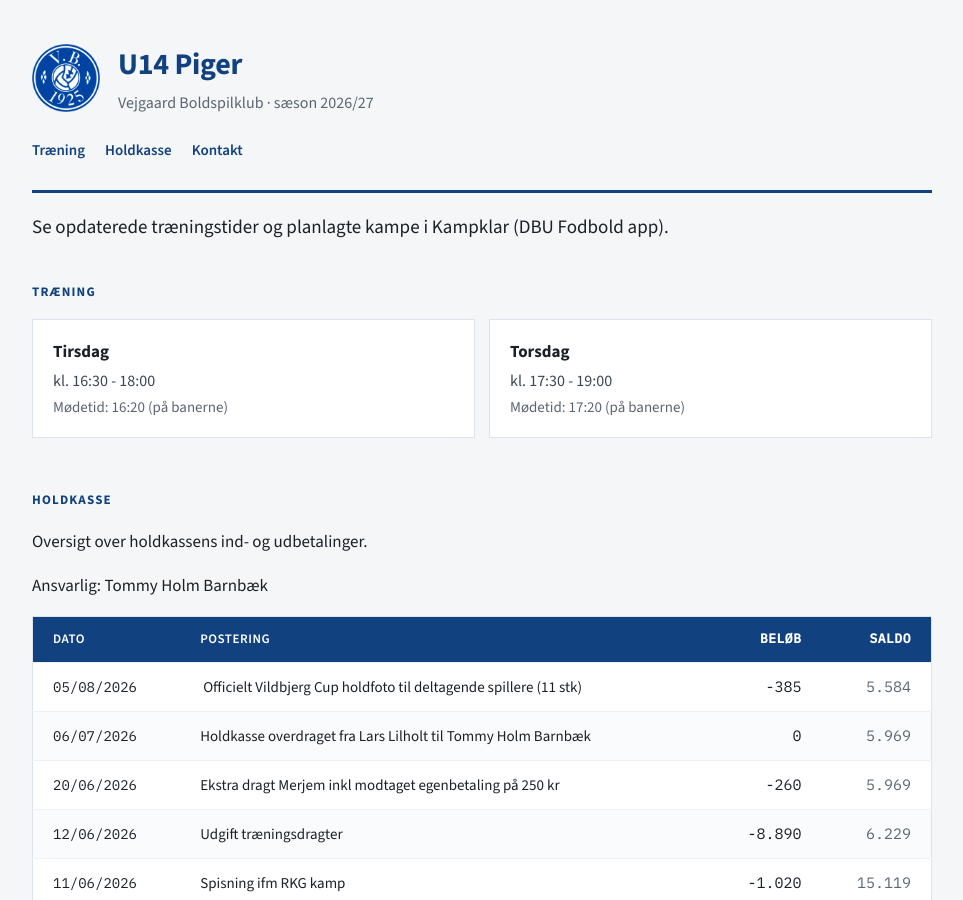
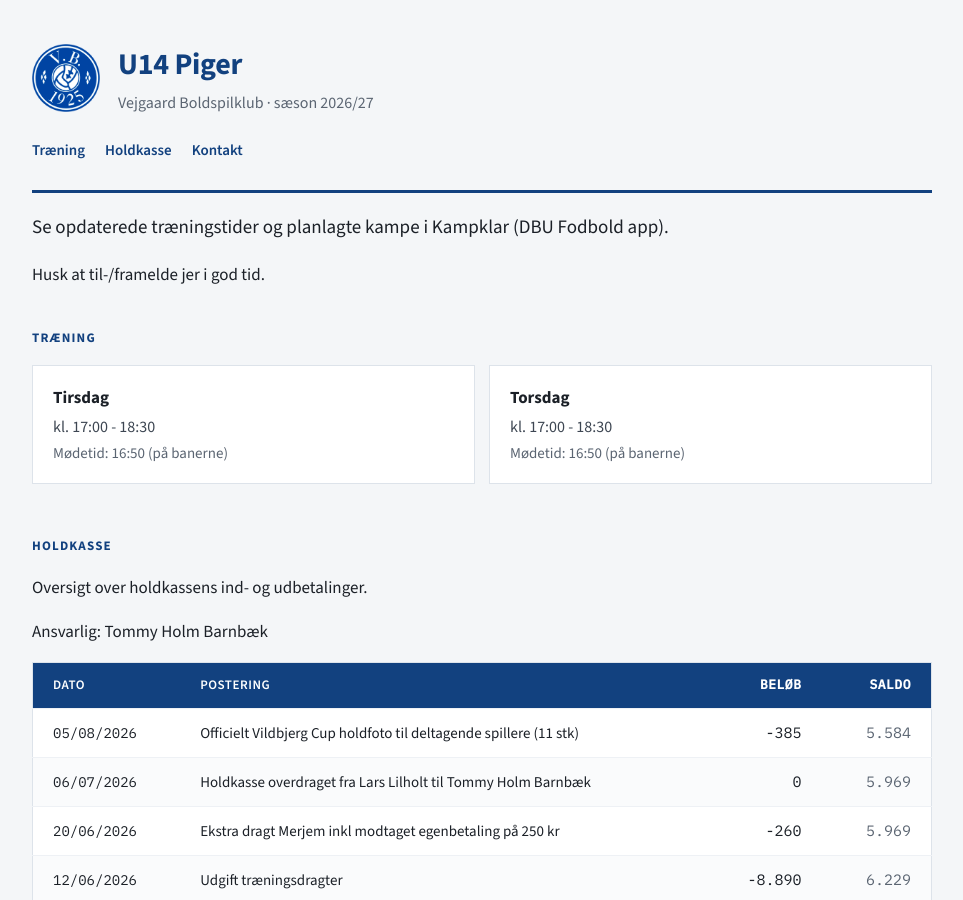
Before and after one commit to holm-dk/fodbold-vb-piger, a Jekyll site: the page built from index.md, in a window 1280 px wide and 900 px high. Shown: the whole window, without its empty margins (158-1121 px from the left). Built offline with Jekyll 4.4.1, drawn with Linux system fonts in a browser that asks for light colours.

Commit message:
Rettet træningstider

```diff
--- a/index.md
+++ b/index.md
@@ -5,11 +5,13 @@ title: VB U14 Piger
 
 Se opdaterede træningstider og planlagte kampe i Kampklar (DBU Fodbold app).
 
+Husk at til-/framelde jer i god tid.
+
 ## Træning
 
 {% include cards-start.html %}
-{% include card.html title="Tirsdag" lead="kl. 16:30 - 18:00" sub="Mødetid: 16:20 (på banerne)" %}
-{% include card.html title="Torsdag" lead="kl. 17:30 - 19:00" sub="Mødetid: 17:20 (på banerne)" %}
+{% include card.html title="Tirsdag" lead="kl. 17:00 - 18:30" sub="Mødetid: 16:50 (på banerne)" %}
+{% include card.html title="Torsdag" lead="kl. 17:00 - 18:30" sub="Mødetid: 16:50 (på banerne)" %}
 {% include cards-end.html %}
 
 ## Holdkasse
@@ -20,7 +22,7 @@ Ansvarlig: Tommy Holm Barnbæk
 
 | Dato | Postering | Beløb | Saldo |
 |---|---|---:|---:|
-| 05/08/2026 | Officielt Vildbjerg Cup holdfoto til deltagende spillere (11 stk) | -385 | 5.584 |
+| 05/08/2026 | Officielt Vildbjerg Cup holdfoto til deltagende spillere (11 stk) | -385 | 5.584 |
 | 06/07/2026 | Holdkasse overdraget fra Lars Lilholt til Tommy Holm Barnbæk | 0 | 5.969 |
 | 20/06/2026 | Ekstra dragt Merjem inkl modtaget egenbetaling på 250 kr | -260 | 5.969 |
 | 12/06/2026 | Udgift træningsdragter | -8.890 | 6.229 |
```
